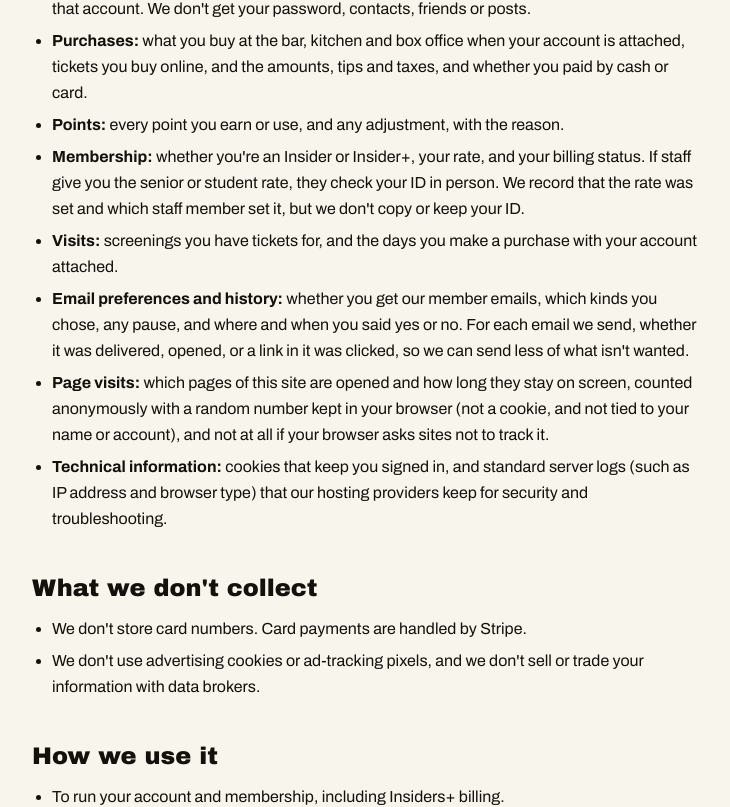
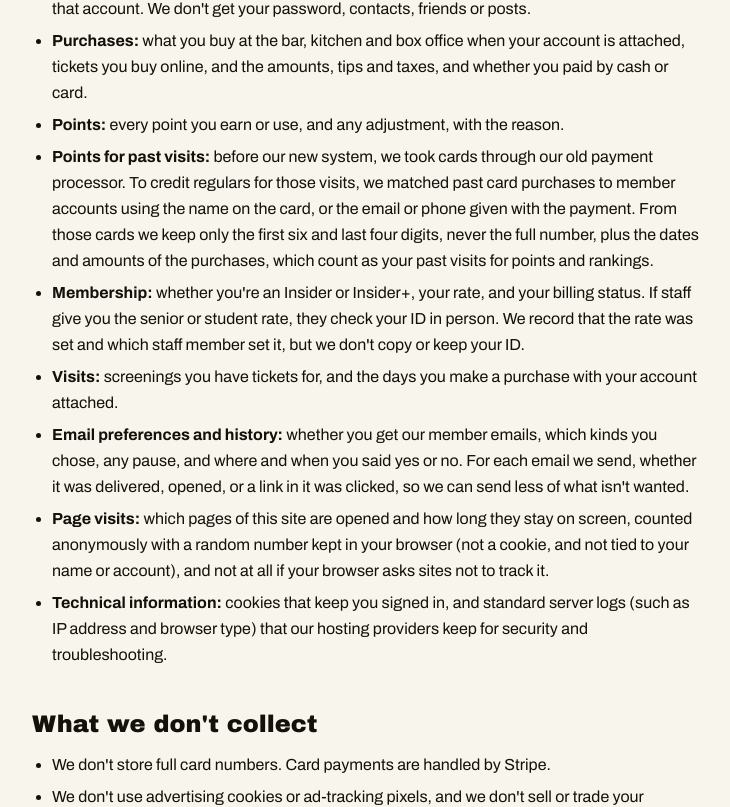
Before and after one commit to AndrewClanton/rcl-app, a Next.js app: page /privacy in a window 1280 px wide. Shown: the part 1113-1920 px from the top of the page, without its empty margins (272-1002 px from the left). Built offline with nearby package versions, Linux system fonts and the light colour scheme; no server answers.

Commit message:
Privacy policy: points for past visits from old card purchases (Andrew approved the wording)
Co-Authored-By: Claude Opus 5.5 <noreply@anthropic.com>

```diff
--- a/src/app/(site)/privacy/page.tsx
+++ b/src/app/(site)/privacy/page.tsx
@@ -75,6 +75,12 @@ export default async function PrivacyPage() {
             <strong>Points:</strong> every point you earn or use, and any adjustment, with the reason.
           </li>
           <li>
+            <strong>Points for past visits:</strong> before our new system, we took cards through our old payment processor. To credit regulars for
+            those visits, we matched past card purchases to member accounts using the name on the card, or the email or phone given with the payment.
+            From those cards we keep only the first six and last four digits, never the full number, plus the dates and amounts of the purchases,
+            which count as your past visits for points and rankings.
+          </li>
+          <li>
             <strong>Membership:</strong> whether you&apos;re an Insider or Insider+, your rate, and your billing status. If staff give you the senior
             or student rate, they check your ID in person. We record that the rate was set and which staff member set it, but we don&apos;t copy or
             keep your ID.
@@ -101,7 +107,7 @@ export default async function PrivacyPage() {
       <section>
         <h2 id="dont-collect">What we don&apos;t collect</h2>
         <ul>
-          <li>We don&apos;t store card numbers. Card payments are handled by Stripe.</li>
+          <li>We don&apos;t store full card numbers. Card payments are handled by Stripe.</li>
           <li>We don&apos;t use advertising cookies or ad-tracking pixels, and we don&apos;t sell or trade your information with data brokers.</li>
         </ul>
       </section>
```
